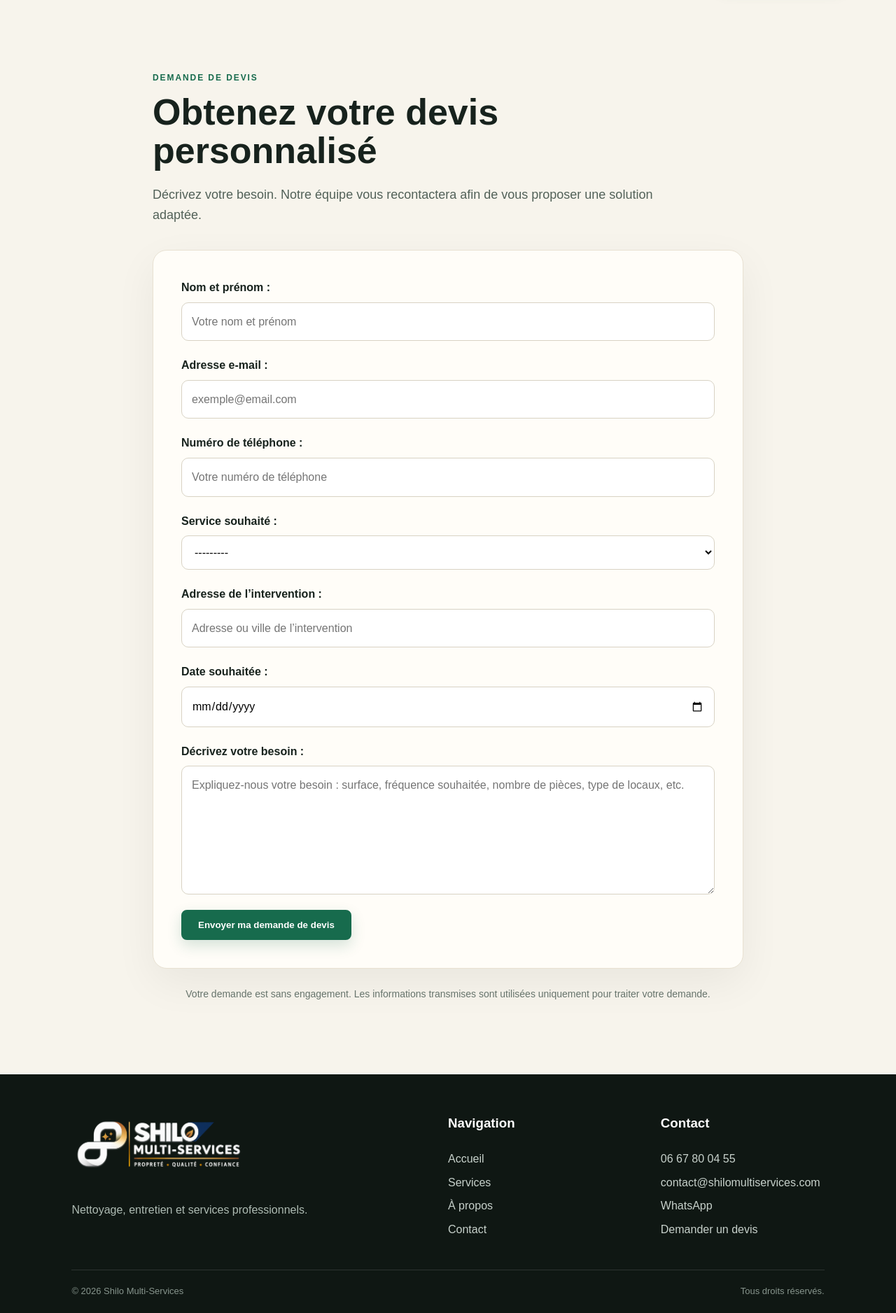
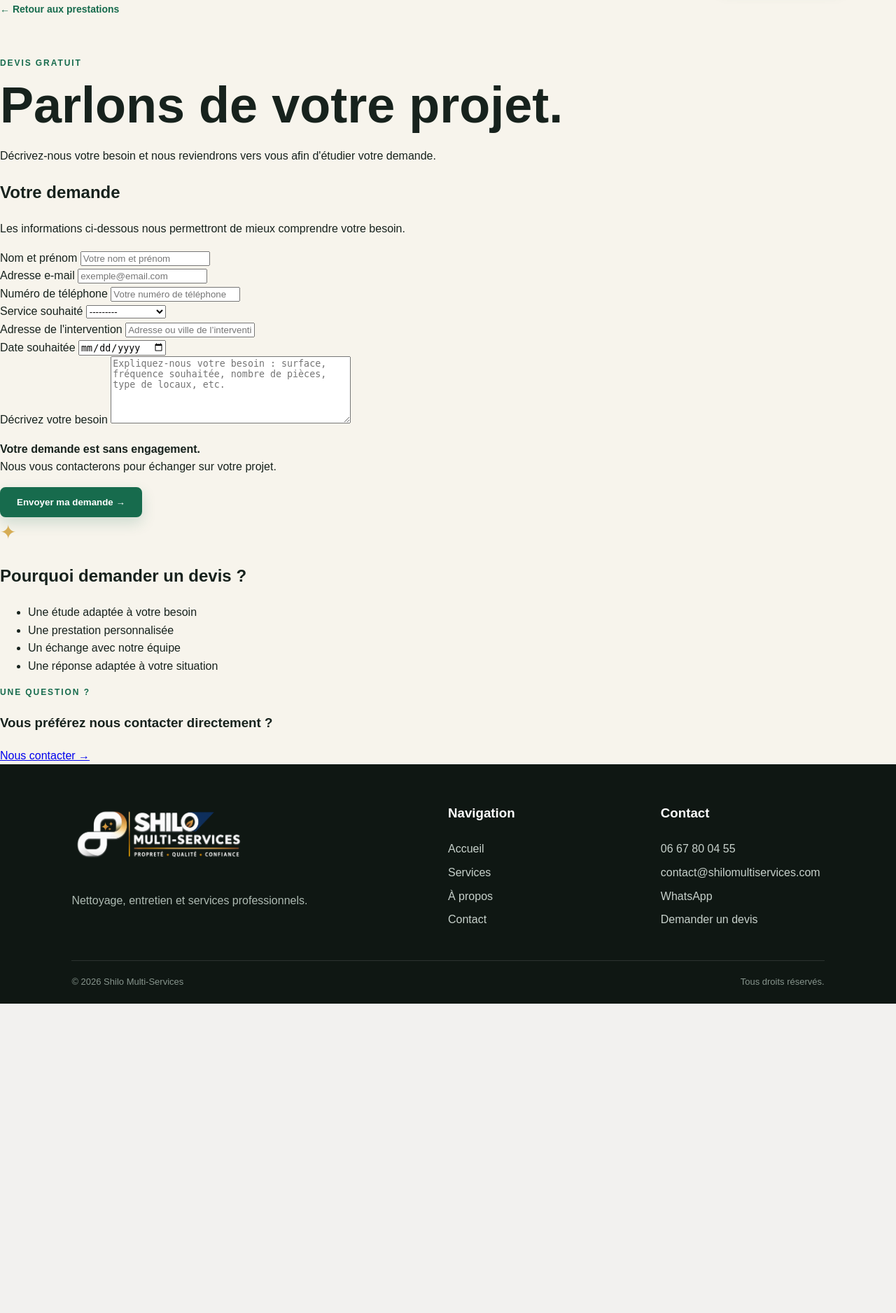
Before and after one commit to Jere623/shilomultiservices, a Django app: page /devis/ in a window 1280 px wide. Shown: the part 90-1966 px from the top of the page at 70% size. After the commit the page ends 1524 px from the top, so only its background shows below. Run offline with Django 5.2, Linux system fonts and the light colour scheme; tables that the repository leaves empty hold one stand-in row (values such as "Sample post").

Commit message:
quote.html

```diff
--- a/templates/quote.html
+++ b/templates/quote.html
@@ -1,80 +1,157 @@
 {% extends 'base.html' %}
 
-{% block title %}
-Demander un devis | Shilo Multi-Services
-{% endblock %}
+{% block title %}Demander un devis | Shilo Multi-Services{% endblock %}
 
 {% block content %}
 
-<section class="form-page">
+<section class="quote-page">
 
-    <div class="form-header">
+    <div class="quote-header">
+        <a class="back-link" href="{% url 'home' %}#services">
+            ← Retour aux prestations
+        </a>
 
-        <p class="eyebrow">DEMANDE DE DEVIS</p>
+        <p class="eyebrow">DEVIS GRATUIT</p>
 
-        <h1>Obtenez votre devis personnalisé</h1>
+        <h1>Parlons de votre projet.</h1>
 
         <p>
-            Décrivez votre besoin. Notre équipe vous recontactera afin
-            de vous proposer une solution adaptée.
+            Décrivez-nous votre besoin et nous reviendrons vers vous
+            afin d'étudier votre demande.
         </p>
-
     </div>
 
+    <div class="quote-layout">
 
-    {% if selected_service %}
+        <div class="quote-form-card">
 
-        <div class="selected-service">
+            <div class="form-heading">
+                <h2>Votre demande</h2>
+                <p>
+                    Les informations ci-dessous nous permettront de
+                    mieux comprendre votre besoin.
+                </p>
+            </div>
 
-            <span>Service sélectionné</span>
+            <form method="post">
 
-            <strong>{{ selected_service.name }}</strong>
+                {% csrf_token %}
+
+                {% if form.non_field_errors %}
+                    <div class="form-errors">
+                        {{ form.non_field_errors }}
+                    </div>
+                {% endif %}
+
+                <div class="form-grid">
+
+                    <div class="field">
+                        <label for="{{ form.name.id_for_label }}">
+                            Nom et prénom
+                        </label>
+                        {{ form.name }}
+                        {{ form.name.errors }}
+                    </div>
+
+                    <div class="field">
+                        <label for="{{ form.email.id_for_label }}">
+                            Adresse e-mail
+                        </label>
+                        {{ form.email }}
+                        {{ form.email.errors }}
+                    </div>
+
+                    <div class="field">
+                        <label for="{{ form.phone.id_for_label }}">
+                            Numéro de téléphone
+                        </label>
+                        {{ form.phone }}
+                        {{ form.phone.errors }}
+                    </div>
+
+                    <div class="field">
+                        <label for="{{ form.service.id_for_label }}">
+                            Service souhaité
+                        </label>
+                        {{ form.service }}
+                        {{ form.service.errors }}
+                    </div>
+
+                    <div class="field field-full">
+                        <label for="{{ form.address.id_for_label }}">
+                            Adresse de l'intervention
+                        </label>
+                        {{ form.address }}
+                        {{ form.address.errors }}
+                    </div>
+
+                    <div class="field">
+                        <label for="{{ form.preferred_date.id_for_label }}">
+                            Date souhaitée
+                        </label>
+                        {{ form.preferred_date }}
+                        {{ form.preferred_date.errors }}
+                    </div>
+
+                    <div class="field field-full">
+                        <label for="{{ form.message.id_for_label }}">
+                            Décrivez votre besoin
+                        </label>
+                        {{ form.message }}
+                        {{ form.message.errors }}
+                    </div>
+
+                </div>
+
+                <div class="form-submit">
+
+                    <p>
+                        <strong>Votre demande est sans engagement.</strong><br>
+                        Nous vous contacterons pour échanger sur votre projet.
+                    </p>
+
+                    <button class="btn" type="submit">
+                        Envoyer ma demande →
+                    </button>
+
+                </div>
+
+            </form>
 
         </div>
 
-    {% endif %}
+        <aside class="quote-info">
 
+            <div class="quote-info-card">
 
-    <div class="form-card">
+                <span class="quote-icon">✦</span>
 
-        <form method="post">
+                <h2>Pourquoi demander un devis ?</h2>
 
-            {% csrf_token %}
+                <ul>
+                    <li>Une étude adaptée à votre besoin</li>
+                    <li>Une prestation personnalisée</li>
+                    <li>Un échange avec notre équipe</li>
+                    <li>Une réponse adaptée à votre situation</li>
+                </ul>
 
-            {{ form.non_field_errors }}
+            </div>
 
-            {% for field in form %}
+            <div class="quote-contact-card">
 
-                <div class="form-field">
+                <p class="eyebrow">UNE QUESTION ?</p>
 
-                    {{ field.label_tag }}
+                <h3>Vous préférez nous contacter directement ?</h3>
 
-                    {{ field }}
+                <a href="{% url 'contact' %}">
+                    Nous contacter →
+                </a>
 
-                    {% if field.errors %}
-                        <div class="field-error">
-                            {{ field.errors }}
-                        </div>
-                    {% endif %}
+            </div>
 
-                </div>
-
-            {% endfor %}
-
-
-            <button type="submit" class="btn">
-                Envoyer ma demande de devis
-            </button>
-
-        </form>
+        </aside>
 
     </div>
-
-
-    <p class="form-note">
-        Votre demande est sans engagement. Les informations transmises
-        sont utilisées uniquement pour traiter votre demande.
-    </p>
 
 </section>
 
```
